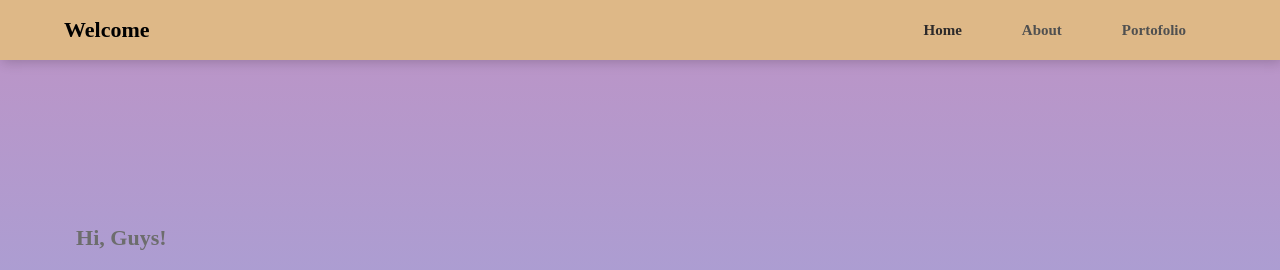
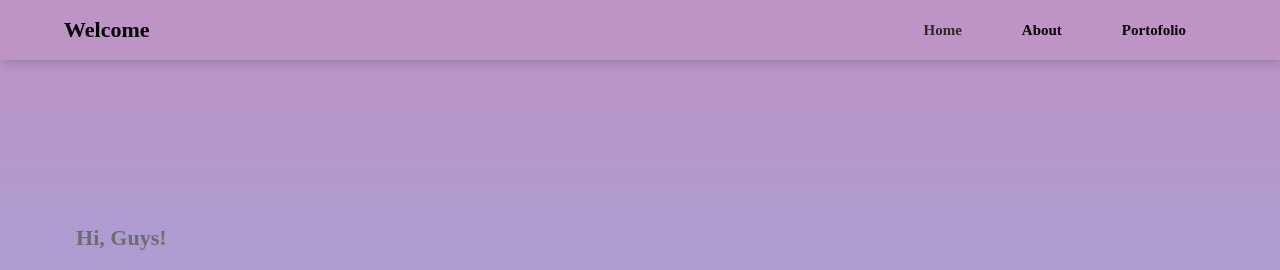
Before and after one commit to shevakurniaa/web-portofolio, a plain HTML site: page index.html in a window 1280 px wide. Shown: the top 270 px of the page. Drawn offline with Linux system fonts and the light colour scheme.

Commit message:
Update style.css

```diff
--- a/style.css
+++ b/style.css
@@ -25,7 +25,7 @@ nav{
     justify-content: space-between;
     align-items:center;
     height:60px;
-    background-color:#deb887;
+    background-color:#be93c5;
     box-shadow:2px 2px 12px rgba(0,0,0,0.2);
     padding:0px 5%;
 
@@ -37,7 +37,7 @@ nav ul{
 nav ul li a{
     margin:30px;
     font-family:RoadTest;
-    color:#505050;
+    color:#000000;
     font-size: 15px;
     font-weight:700;
 }
@@ -207,7 +207,7 @@ footer{
     align-items: center;
     justify-content: center;
     position: relative;
-    background-image: #877a84;
+    background-image: #76bdda;
 }
 
 .social-icons{
```
